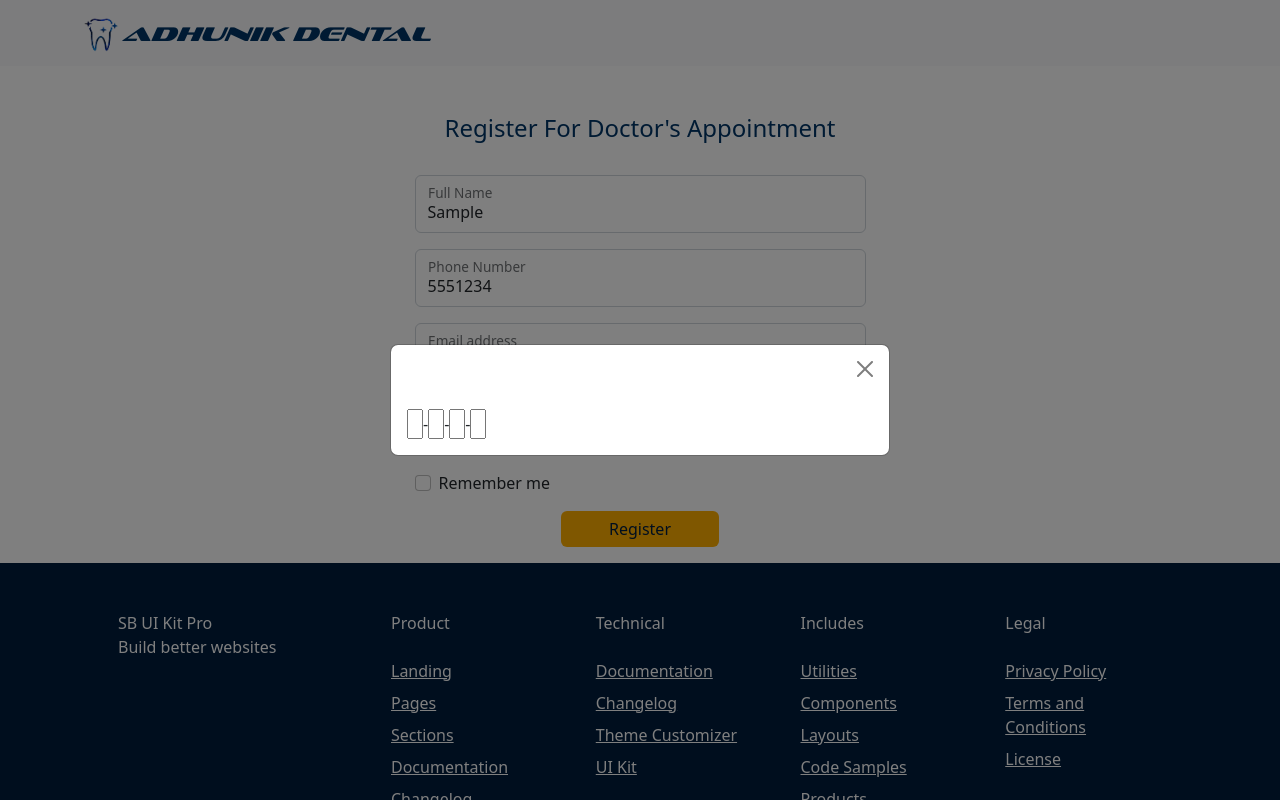
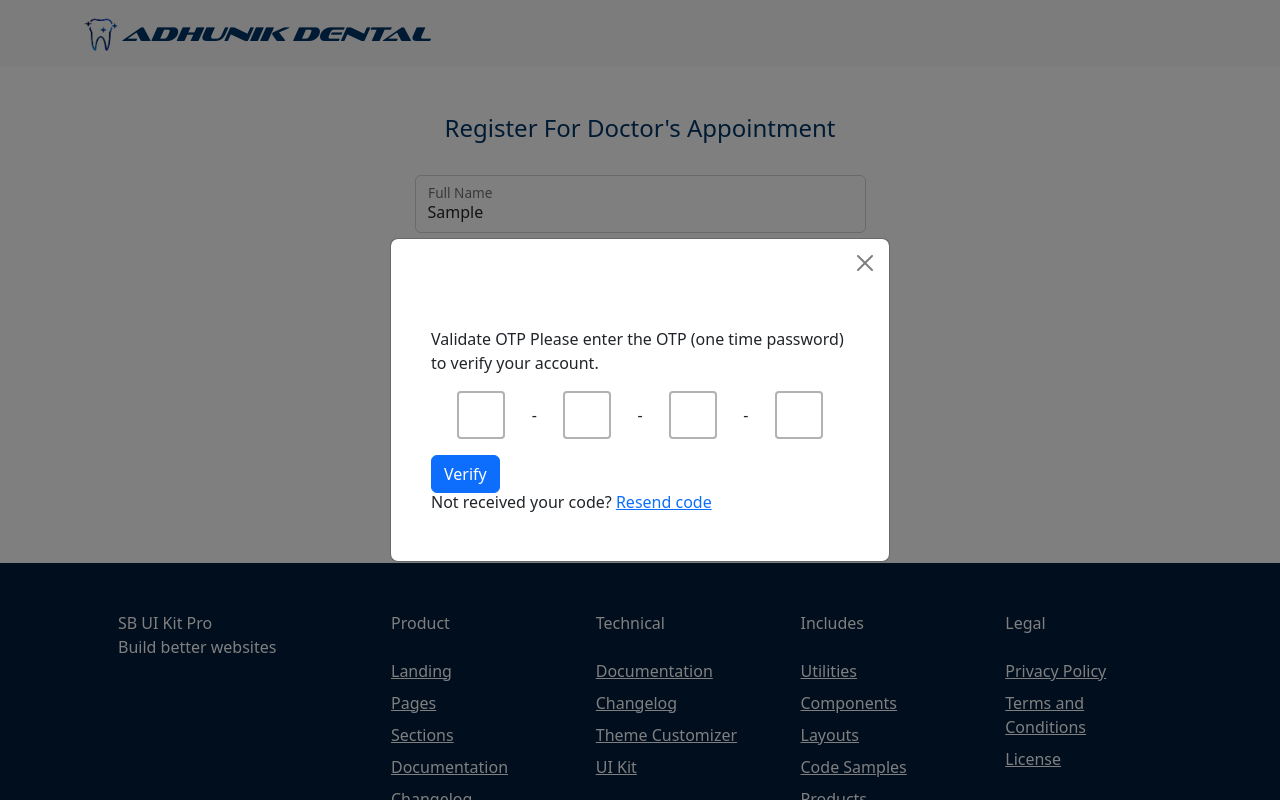
Before and after one commit to obscureIT/nextjs-test, a Next.js app: page /register in a window 1280 px wide. Both pictures are taken after typing "Sample", "5551234", "name@example.com", "Sample123" into the empty fields and a click on the button "Register". Shown: the top 800 px of the page. Built offline with nearby package versions, Linux system fonts and the light colour scheme; no server answers.

Commit message:
Email Varifid

```diff
--- a/src/components/otp/otp.jsx
+++ b/src/components/otp/otp.jsx
@@ -1,16 +1,64 @@
 import React, { useState } from 'react';
 import OtpInput from 'react-otp-input';
+import { Form } from "react-bootstrap";
+import { Button } from "react-bootstrap";
+import axios from "axios";
 
-export default function App() {
+const Otp = (props) => {
   const [otp, setOtp] = useState('');
 
+  const verifyOtp =(e)=>{
+    // if(otp === "" || otp === nul)return;
+    e.preventDefault();
+    const params = {
+      otp: otp
+    }
+
+    axios.post('http://localhost:5000/api/v1/verify-otp', params)
+      .then((response) => {
+          console.log(response.data , "otp");
+      })
+      .catch((error) => {
+          console.log(error);
+      });
+
+
+  }
+
+
   return (
+    <div className="p-4 box ">
+    <p>
+      Validate OTP Please enter the OTP (one time password) to verify your
+      account.
+    </p>
+    <Form>
+      <Form.Group className="mb-3" controlId="formBasicOtp">
       <OtpInput
+      inputStyle={{
+        width: "3rem",
+        height: "3rem",
+        margin: "0 auto",
+        fontSize: "1rem",
+        borderRadius: 4,
+        border: "2px solid rgba(0,0,0,0.3)"
+      }}
         value={otp}
         onChange={setOtp}
         numInputs={4}
         renderSeparator={<span>-</span>}
         renderInput={(props) => <input {...props} />}
       />
+      </Form.Group>
+
+      <Button onClick={e => verifyOtp(e)} variant="primary">
+        Verify
+      </Button>
+    </Form>
+<h6>
+Not received your code? <a href="../App.js">Resend code</a>
+</h6>
+</div>
   );
-}
+};
+export default Otp;
--- a/src/pages/register/index.jsx
+++ b/src/pages/register/index.jsx
@@ -25,16 +25,11 @@ let userSchema = object({
 
 const RegisterForm = () => {
   const [modalShow3, setModalShow3] = useState(false);
-  const handelModal = () => {
-    setModalShow3(true);
-
-  };
 
   return (
     <Formik
       validationSchema={userSchema}
       onSubmit= {(values) => {
-        // console.log(JSON.stringify(values, null, 2));
         console.log(values);
 
         const post_values = {
@@ -50,6 +45,9 @@ const RegisterForm = () => {
           console.log(response);
         })
         .catch(err => console.log(err));
+
+        setModalShow3(true);
+
       }}
 
       initialValues={{
@@ -185,7 +183,6 @@ const RegisterForm = () => {
                 </Form.Group>
                 <div className="text-center mb-3">
                   <Button
-                    onClick={() => handelModal()}
                     className="px-5 bg-primary text-dark border border-0"
                     type="submit"
                   >
```
Lines whose indentation alone changed are shown as unchanged.
